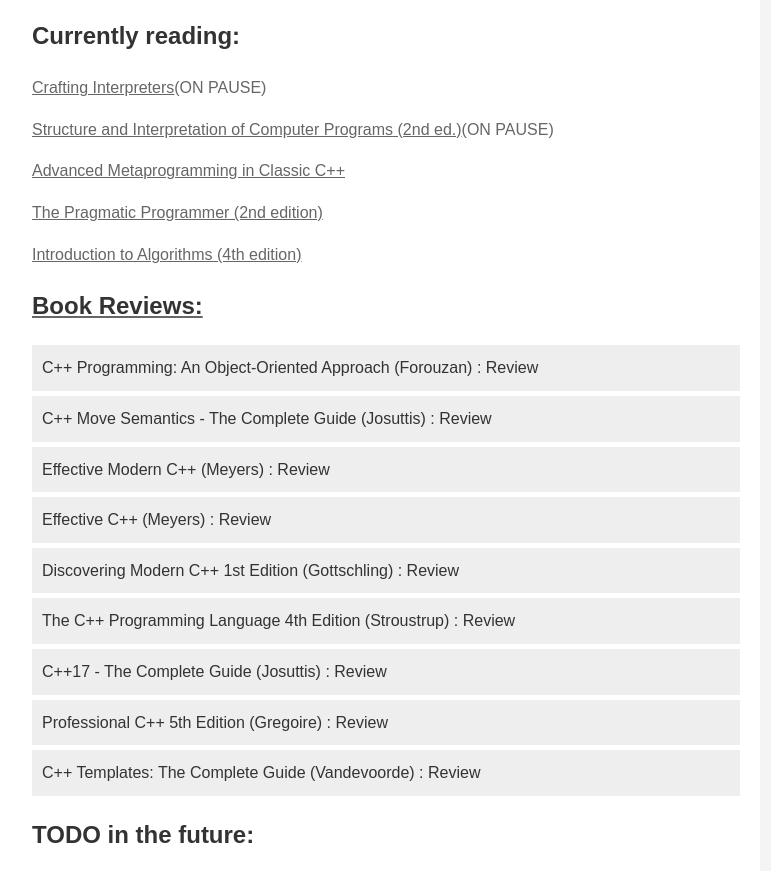
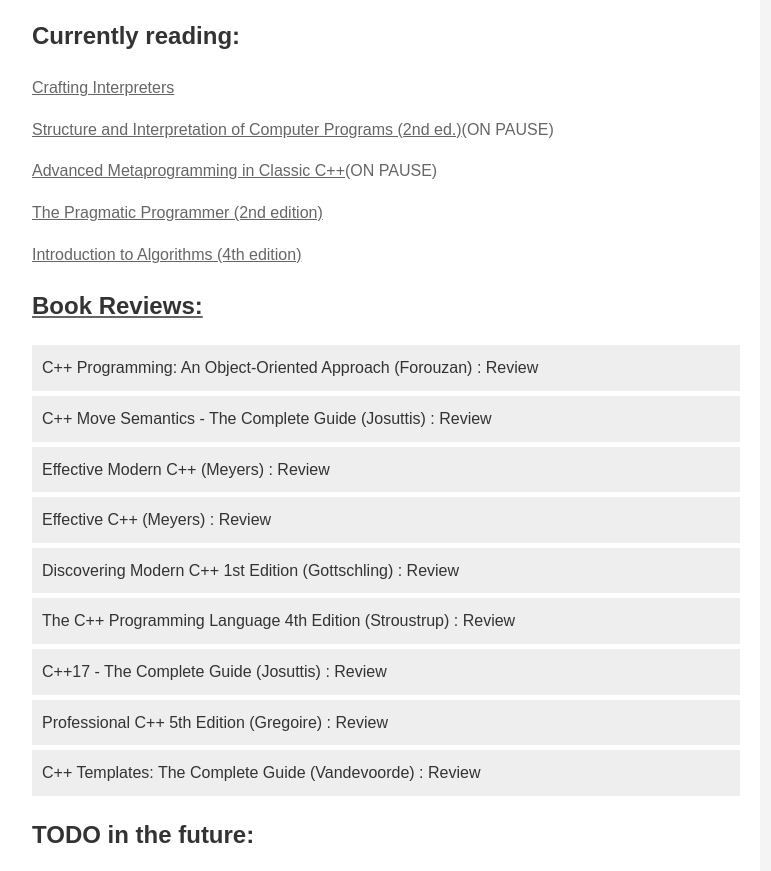
Before and after one commit to Dappstr/dappstr.github.io, a plain HTML site: page index.html in a window 1280 px wide. Shown: the part 963-1834 px from the top of the page, without its empty margins (116-887 px from the left). Drawn offline with Linux system fonts and the light colour scheme.

Commit message:
Update index.html

```diff
--- a/index.html
+++ b/index.html
@@ -133,9 +133,9 @@
             </div>
 
             <h2>Currently reading:</h2>
-            <p><a href="https://craftinginterpreters.com/">Crafting Interpreters</a>(ON PAUSE)</p>
+            <p><a href="https://craftinginterpreters.com/">Crafting Interpreters</a></p>
             <p><a href="https://www.amazon.com/Structure-Interpretation-Computer-Programs-Engineering/dp/0262510871">Structure and Interpretation of Computer Programs (2nd ed.)</a>(ON PAUSE)</p>
-            <p><a href="https://www.amazon.com/Advanced-Metaprogramming-Classic-Davide-Gennaro/dp/1484210115">Advanced Metaprogramming in Classic C++</a></p>
+            <p><a href="https://www.amazon.com/Advanced-Metaprogramming-Classic-Davide-Gennaro/dp/1484210115">Advanced Metaprogramming in Classic C++</a>(ON PAUSE)</p>
             <p><a href = https://www.amazon.com/Pragmatic-Programmer-journey-mastery-Anniversary-dp-0135957052/dp/0135957052">The Pragmatic Programmer (2nd edition)</p>
             <p><a href = https://www.amazon.com/Introduction-Algorithms-fourth-Thomas-Cormen/dp/026204630X">Introduction to Algorithms (4th edition)</p>
 
```
